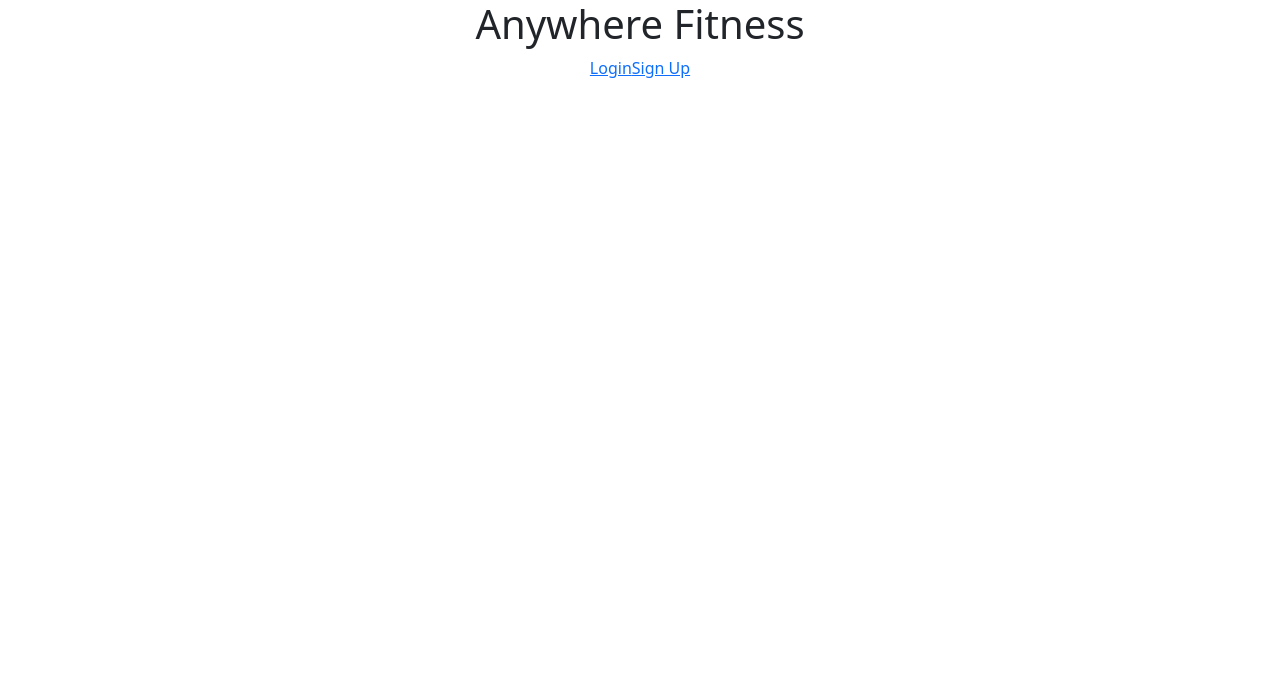
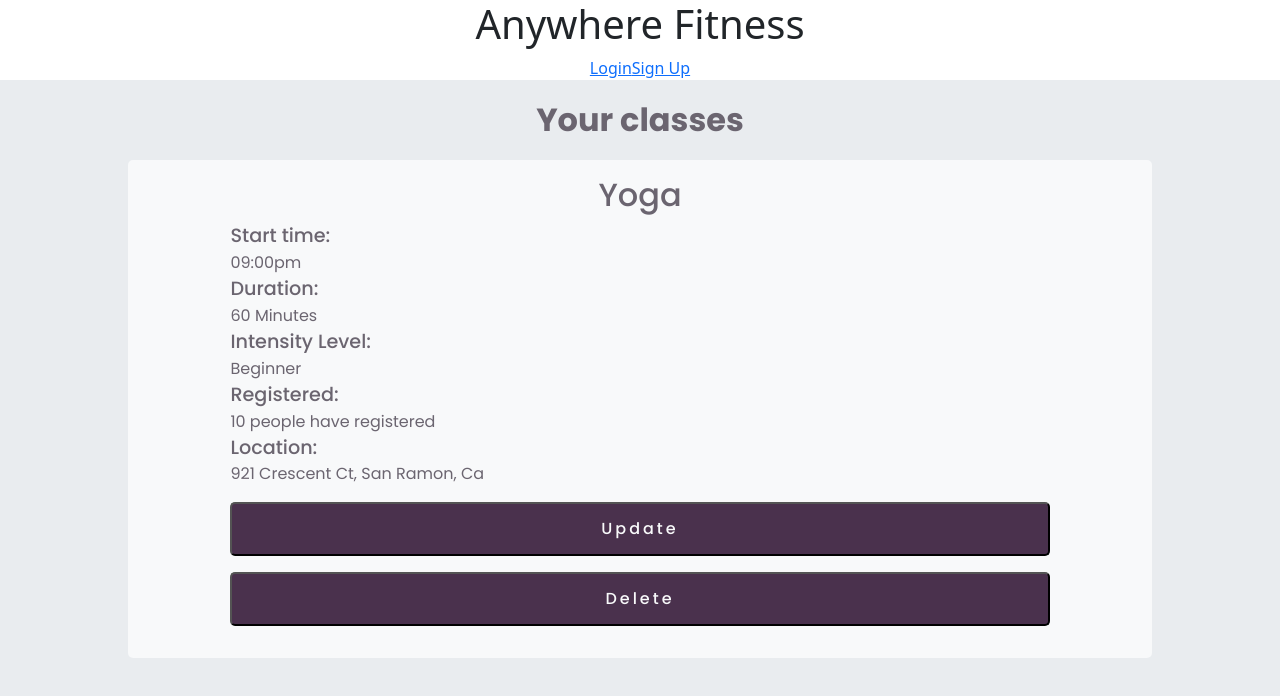
Before and after one commit to AnywhereFit/front-end, a React (Create React App) app in the folder anywhere-fit/: page / in a window 1280 px wide. Shown: the top 696 px of the page. Built offline with nearby package versions, Linux system fonts and the light colour scheme.

Commit message:
Creating the Landing Page for the Instructor

```diff
--- a/anywhere-fit/public/index.html
+++ b/anywhere-fit/public/index.html
@@ -2,6 +2,12 @@
 <html lang="en">
   <head>
     <meta charset="utf-8" />
+    <link rel="preconnect" href="https://fonts.googleapis.com" />
+    <link rel="preconnect" href="https://fonts.gstatic.com" crossorigin />
+    <link
+      href="https://fonts.googleapis.com/css2?family=Poppins:wght@200;400;500;700&display=swap"
+      rel="stylesheet"
+    />
     <link rel="icon" href="%PUBLIC_URL%/favicon.ico" />
     <meta name="viewport" content="width=device-width, initial-scale=1" />
     <meta name="theme-color" content="#000000" />
--- a/anywhere-fit/src/App.js
+++ b/anywhere-fit/src/App.js
@@ -1,7 +1,7 @@
-import React from 'react';
-import { Link } from 'react-router-dom';
-import './App.css';
-
+import React from "react";
+import { Link } from "react-router-dom";
+import "./App.css";
+import InsLanding from "./components/InsLanding";
 function App() {
   return (
     <div className="App">
@@ -10,6 +10,7 @@
         <Link to="login">Login</Link>
         <Link to="signup">Sign Up</Link>
       </header>
+      <InsLanding />
     </div>
   );
 }
--- /dev/null
+++ b/anywhere-fit/src/components/InsLanding.js
@@ -0,0 +1,31 @@
+import React from "react";
+import InstructorCSS from "./InsLanding.module.css";
+function InsLanding() {
+  return (
+    <div className={InstructorCSS.container}>
+      <header className={InstructorCSS.header}>Your classes</header>
+      <div className={InstructorCSS.wrapper}>
+        <h2>Yoga</h2>
+        <div className={InstructorCSS.containerContent}>
+          <p className={InstructorCSS.subtitle}>Start time:</p>
+          <p className={InstructorCSS.content}>09:00pm</p>
+          <p className={InstructorCSS.subtitle}>Duration:</p>
+          <p className={InstructorCSS.content}>60 Minutes</p>
+          <p className={InstructorCSS.subtitle}>Intensity Level:</p>
+          <p className={InstructorCSS.content}>Beginner</p>
+          <p className={InstructorCSS.subtitle}>Registered:</p>
+          <p className={InstructorCSS.content}>10 people have registered</p>
+          <p className={InstructorCSS.subtitle}>Location:</p>
+          <address className={InstructorCSS.content}>
+            921 Crescent Ct, San Ramon, Ca
+          </address>
+        </div>
+        <div className={InstructorCSS.buttons}>
+          <button>Update</button>
+          <button>Delete</button>
+        </div>
+      </div>
+    </div>
+  );
+}
+export default InsLanding;
--- /dev/null
+++ b/anywhere-fit/src/components/InsLanding.module.css
@@ -0,0 +1,64 @@
+* {
+  margin: 0;
+  padding: 0;
+  border-style: border-box;
+}
+.container {
+  background-color: #e9ecef;
+  font-family: "Poppins", sans-serif;
+  color: #6b6570;
+  padding-top: 1em;
+  height: 90vh;
+  /* border: 1px solid red; */
+}
+.header {
+  font-size: 2rem;
+  font-weight: 600;
+}
+
+.wrapper {
+  width: 80%;
+  margin: 1em auto;
+  border-radius: 5px;
+  background-color: #f8f9fa;
+  /* padding-bottom: 2em; */
+  /* border: 1px solid red; */
+  padding: 1em 0;
+}
+.containerContent {
+  text-align: left;
+  /* padding-left: 1em; */
+  margin: 0 auto;
+  width: 80%;
+}
+.content {
+  margin: 0;
+}
+.subtitle {
+  font-size: 1.2rem;
+  font-weight: 500;
+  margin: 0;
+}
+.subtitle p {
+  margin: 0;
+}
+.buttons {
+  display: flex;
+  flex-direction: column;
+  /* border: 1px solid red; */
+  width: 80%;
+  margin: 0 auto;
+  padding-top: 1em;
+  /* margin-bottom: 2em; */
+}
+.buttons button {
+  padding: 0.8em 1.6em;
+  margin-bottom: 1em;
+  background-color: #4a314d;
+  color: #f8f9fa;
+  border-radius: 5px;
+  font-size: 1rem;
+  letter-spacing: 3px;
+  font-weight: 500;
+  font-family: "Poppins", sans-serif;
+}
```
Also changed, not shown: anywhere-fit/src/index.js (+7 -7 lines), 1 other file (tests, documents, lock files or other folders). Lines whose indentation alone changed are shown as unchanged.
